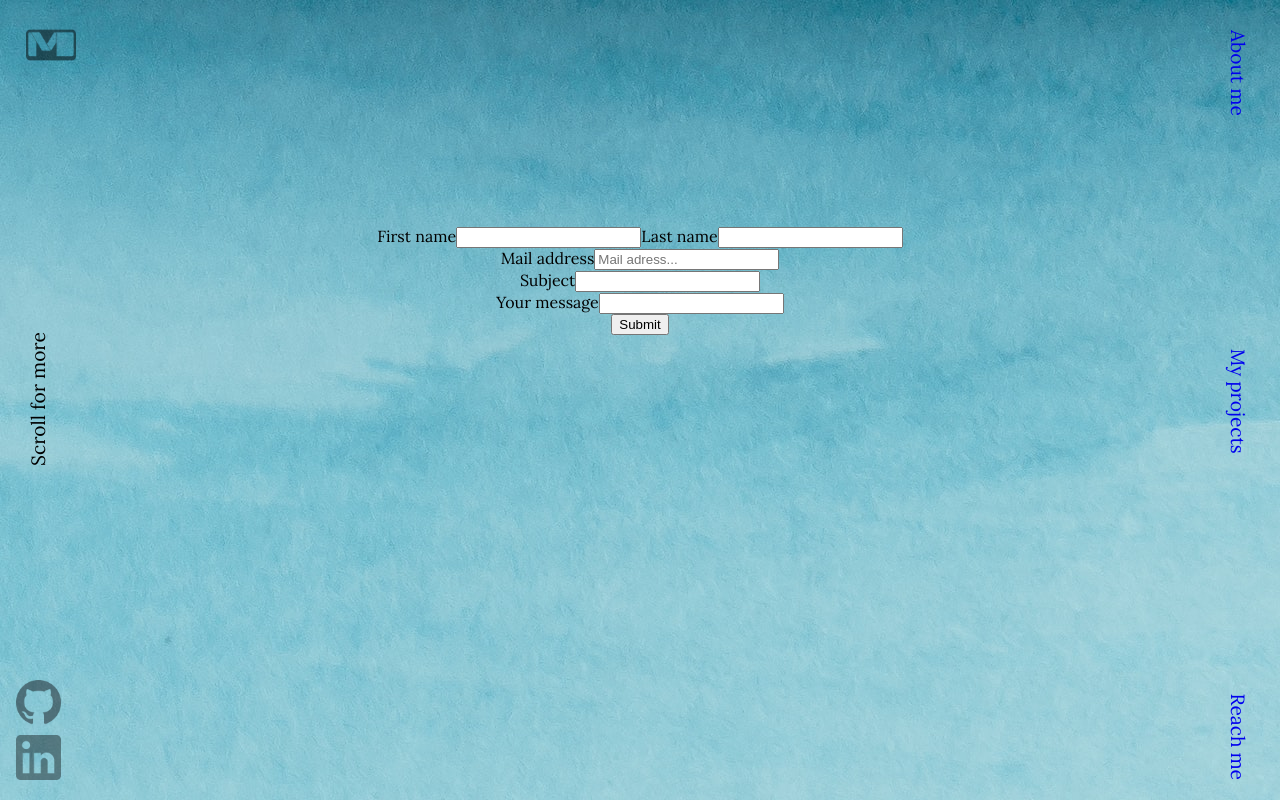
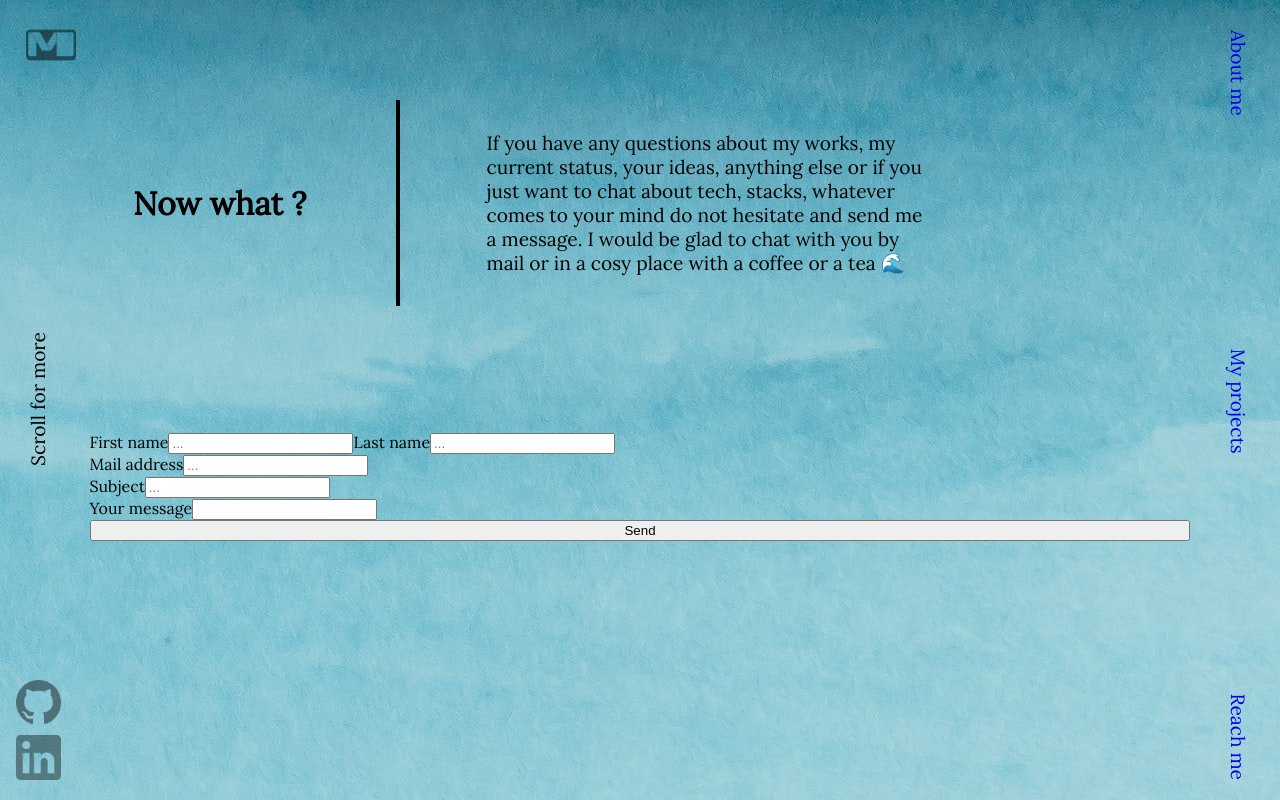
Before and after one commit to JeanSebastien130/ReactJS, a React (Create React App) app in the folder Project3/my_portfolio/: page /ReachMe in a window 1280 px wide. Built offline with nearby package versions, Linux system fonts and the light colour scheme.

Commit message:
daily modifications

```diff
--- a/Project3/my_portfolio/src/Stylesheet/ReachMe.css
+++ b/Project3/my_portfolio/src/Stylesheet/ReachMe.css
@@ -5,7 +5,30 @@
 .thewholeform {
   display: flex;
   flex-direction: column;
-  align-items: center;
   justify-content: center;
   height: 70%;
 }
+
+.littletext {
+  width: 80%;
+  display: flex;
+  justify-content: space-around;
+  align-items: center;
+  position: relative;
+  top: 100px;
+}
+
+.header {
+  width: 20%;
+}
+
+.paragraph {
+  width: 50%;
+  font-size: 1.2rem;
+}
+
+.barrereachme {
+  border-left: 0.1px;
+  border-style: solid;
+  height: 100px;
+}
--- a/Project3/my_portfolio/src/components/ReachMe.jsx
+++ b/Project3/my_portfolio/src/components/ReachMe.jsx
@@ -3,26 +3,31 @@ import '../Stylesheet/ReachMe.css'
 const ReachMe = () => {
   return (
   <div className="reachmeentirecode">
+    <div className='littletext'>
+      <h1 className='header'>Now what ?</h1>
+      <div className="barrebanner"></div>
+      <p className='paragraph'>If you have any questions about my works, my current status, your ideas, anything else or if you just want to chat about tech, stacks, whatever comes to your mind do not hesitate and send me a message. I would be glad to chat with you by mail or in a cosy place with a coffee or a tea 🌊 </p>
+    </div>
     <div className='thewholeform'>
       <div className='details'>
         <label for="firstName">First name</label>
-        <input type="text" name="firstName" className="firstName" tabIndex="1"/>
+        <input placeholder='...' type="text" name="firstName" className="firstName" tabIndex="1"/>
         <label for="lastName">Last name</label>
-        <input type="text" name="lastName" className="lastName" tabIndex="2"/>
+        <input placeholder='...' type="text" name="lastName" className="lastName" tabIndex="2"/>
       </div>
       <div className='mailadress'>
         <label for="Mail adress">Mail address</label>
-        <input placeholder='Mail adress...' type="text" name="mail" className="lastName" tabIndex="2"/>
+        <input placeholder='...' type="text" name="mail" className="lastName" tabIndex="2"/>
       </div>
       <div className='subject'>
         <label for="Subject">Subject</label>
-        <input type="text" name="Subject" className="lastName" tabIndex="2"/>
+        <input placeholder='...' type="text" name="Subject" className="lastName" tabIndex="2"/>
       </div>
       <div className='message'>
         <label for="Your message">Your message</label>
         <input type="text" name="lastName" className="lastName" tabIndex="2"/>
       </div>
-      <button type='submit'>Submit</button>
+      <button type='submit'>Send</button>
     </div>
   </div>
   );
```
